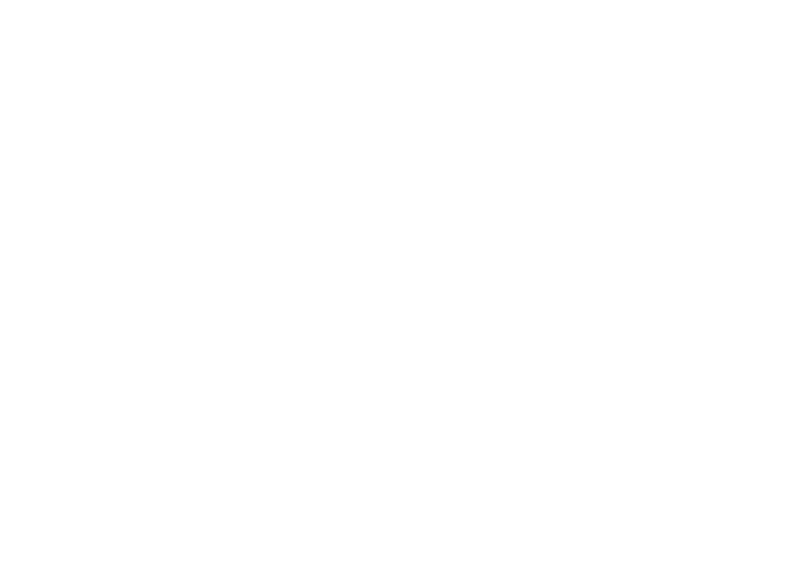
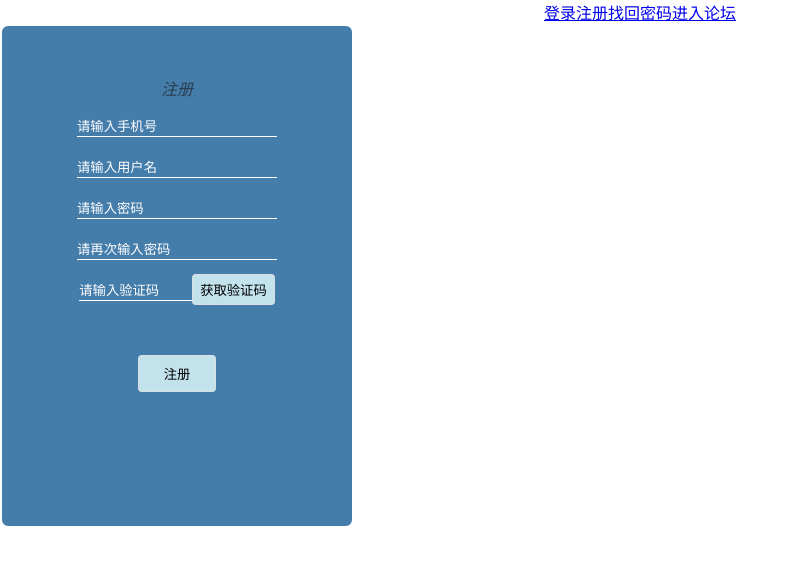
Before and after one commit to 1463353697/2018winterTestItem, a Vue app in the folder thesubject/: page /#/signIn in a window 1280 px wide. Shown: the top 564 px of the page, without its empty margins (0-797 px from the left). Built offline with nearby package versions, Linux system fonts and the light colour scheme; a small style sheet from the web is missing.

Commit message:
change some css in enter

```diff
--- a/thesubject/src/App.vue
+++ b/thesubject/src/App.vue
@@ -1,7 +1,13 @@
 <template>
   <div id="app">
+    <div>
+      <router-link to="/">登录</router-link>
+      <router-link to="/signIn">注册</router-link>
+      <router-link to="/findPsw">找回密码</router-link>
+      <router-link to="/mainPage">进入论坛</router-link>
+    </div>
 
-    <router-view/>
+    <router-view></router-view>
   </div>
 </template>
 
@@ -13,11 +19,14 @@
 
 <style>
 #app {
+  margin: 0px;
+  padding: 0px;
   font-family: 'Avenir', Helvetica, Arial, sans-serif;
   -webkit-font-smoothing: antialiased;
   -moz-osx-font-smoothing: grayscale;
   text-align: center;
   color: #2c3e50;
-  margin-top: 0px;
+
+
 }
 </style>
--- a/thesubject/src/components/enter.vue
+++ b/thesubject/src/components/enter.vue
@@ -1,5 +1,6 @@
 <template>
     <div class="enter">
+        <html>
         <body>
             <div class="enterBlock">
                 <div class="enterHead"><i class="icon iconfont icon-denglu">登录</i></div>
@@ -7,14 +8,15 @@
                     <input placeholder="请输入用户名">
                     <input placeholder="请输入密码">
                     <div class="signInUp">
-                        <button>登录</button>
+                        <button><router-link to="/mainPage">登录</router-link></button>
                         <button>注册</button>
                     </div>
-                    <div class="forgetPws"><p>找回密码</p></div>
+                    <div class="forgetPws"><router-link to="/findPsw">找回密码</router-link></div>
                 </div>
 
             </div>
         </body>
+        </html>
     </div>
 
 </template>
@@ -24,22 +26,24 @@
 }
 </script>
 <style scoped>
+    .enter{
+        background-color: rgb(68, 124, 170);
+    }
     body {
         background-color: rgb(68, 124, 170);
-        display: flex;
-        justify-content: center;
+
 
         }
         .enterBlock {
             background-color: rgb(68, 124, 170);
             display: flex;
-            justify-content: center;
             width: 350px;
             height: 500px;
             border: solid 2px white;
             border-radius: 8px;
 			box-shadow: 0px 5px 5px 0px #ffffff;
-            flex-wrap: wrap;
+            flex-direction: column;
+            align-items: center;
         }
         .enterHead {
             display: flex;
--- /dev/null
+++ b/thesubject/src/components/findPsw.vue
@@ -0,0 +1,82 @@
+<template>
+    <div class="enterBlock">
+        <div class="enterHead"><i class="icon iconfont icon-xiugaimima- ">找回密码</i></div>
+        <div class="enterBody">
+            <input placeholder="请输入手机号">
+            <input placeholder="请输入新密码">
+            <input placeholder="请再次输入新密码">
+
+            <div id="getCode">
+                <input placeholder="请输入验证码">
+                <button>获取验证码</button>
+            </div>
+
+        </div>
+    </div>
+
+</template>
+<script>
+export default {
+
+}
+</script>
+<style scoped>
+    * {
+        margin: 0px;
+        padding: 0px;
+    }
+    body {
+
+        display: flex;
+        justify-content: center;
+
+    }
+    .enterBlock {
+        background-color: rgb(68, 124, 170);
+        display: flex;
+        width: 350px;
+        height: 500px;
+        border: solid 2px white;
+        border-radius: 8px;
+		box-shadow: 0px 5px 5px 0px #ffffff;
+        flex-direction: column;
+        align-items: center;
+    }
+            .enterHead {
+                display: flex;
+                height: 20px;
+                padding: 50px 100px 0px 100px;
+
+
+
+            }
+            .enterBody {
+                width: 200px;
+            }
+            .enterBody input {
+                color: #ffffff;
+
+                border: 0px;
+                border-bottom: solid 1px white;
+                background-color: rgb(68, 124, 170);
+                outline: none;
+                margin-top: 20px;
+                width: 200px;
+                height: 20px;
+
+            }
+            .enterBody input::-webkit-input-placeholder {
+                color: #ffffff;
+            }
+            #getCode input {
+                width: 112.9px;
+            }
+            #getCode button {
+                background-color: rgb(195, 227, 236);
+                border: 1px solid rgba(223, 222, 228, 0.87);
+                border-radius: 4px;
+                padding: 5px 7px;
+
+            }
+
+</style>
--- /dev/null
+++ b/thesubject/src/components/mainPage.vue
@@ -0,0 +1,14 @@
+<template>
+    <div>
+        <p>这是主界面</p>
+    </div>
+
+</template>
+<script>
+export default {
+
+}
+</script>
+<style scoped>
+
+</style>
--- /dev/null
+++ b/thesubject/src/components/signIn.vue
@@ -0,0 +1,83 @@
+<template>
+    <div class="enterBlock">
+        <div class="enterHead"><i class="icon iconfont icon-zhanghaoguanli">注册</i></div>
+        <div class="enterBody">
+            <input placeholder="请输入手机号">
+            <input placeholder="请输入用户名">
+            <input placeholder="请输入密码">
+            <input placeholder="请再次输入密码">
+            <div id="getCode">
+                <input placeholder="请输入验证码">
+                <button>获取验证码</button>
+            </div>
+            <div class="signInBtn"><button>注册</button></div>
+
+        </div>
+    </div>
+
+</template>
+<script>
+export default {
+
+}
+</script>
+<style scoped>
+
+
+            .enterBlock {
+                align-items: center;
+                background-color: rgb(68, 124, 170);
+                display: flex;
+                width: 350px;
+                height: 500px;
+                border: solid 2px white;
+                border-radius: 8px;
+			    box-shadow: 0px 5px 5px 0px #ffffff;
+                flex-direction: column;
+                align-items: center;
+            }
+            .enterHead {
+                display: flex;
+                height: 20px;
+                padding: 50px 100px 0px 100px;
+
+
+
+            }
+            .enterBody {
+                width: 200px;
+            }
+            .enterBody input {
+                color: #ffffff;
+
+                border: 0px;
+                border-bottom: solid 1px white;
+                background-color: rgb(68, 124, 170);
+                outline: none;
+                margin-top: 20px;
+                width: 200px;
+                height: 20px;
+
+            }
+            .enterBody input::-webkit-input-placeholder {
+                color: #ffffff;
+            }
+            #getCode input {
+                width: 112.9px;
+            }
+            .signInBtn {
+                margin-top: 50px;
+            }
+            button {
+                background-color: rgb(195, 227, 236);
+                border: 1px solid rgba(223, 222, 228, 0.87);
+                border-radius: 4px;
+                padding: 8px 25px;
+
+            }
+            #getCode button {
+                padding: 5px 7px;
+
+            }
+
+</style>
--- a/thesubject/src/router/index.js
+++ b/thesubject/src/router/index.js
@@ -1,6 +1,9 @@
 import Vue from 'vue'
 import Router from 'vue-router'
 import enter from '@/components/enter'
+import findPsw from '@/components/findPsw'
+import signIn from '@/components/signIn'
+import mainPage from '@/components/mainPage'
 
 Vue.use(Router)
 
@@ -10,6 +13,18 @@
       path: '/',
       name: 'enter',
       component: enter
+    },{
+      path: '/findPsw',
+      name: 'findPsw',
+      component: findPsw
+    },{
+      path: '/signIn',
+      name: 'signIn',
+      component: signIn
+    },{
+      path: '/mainPage',
+      name: 'mainPage',
+      component: mainPage
     }
   ]
 })
```
Also changed, not shown: 1 other file (tests, documents, lock files or other folders).
